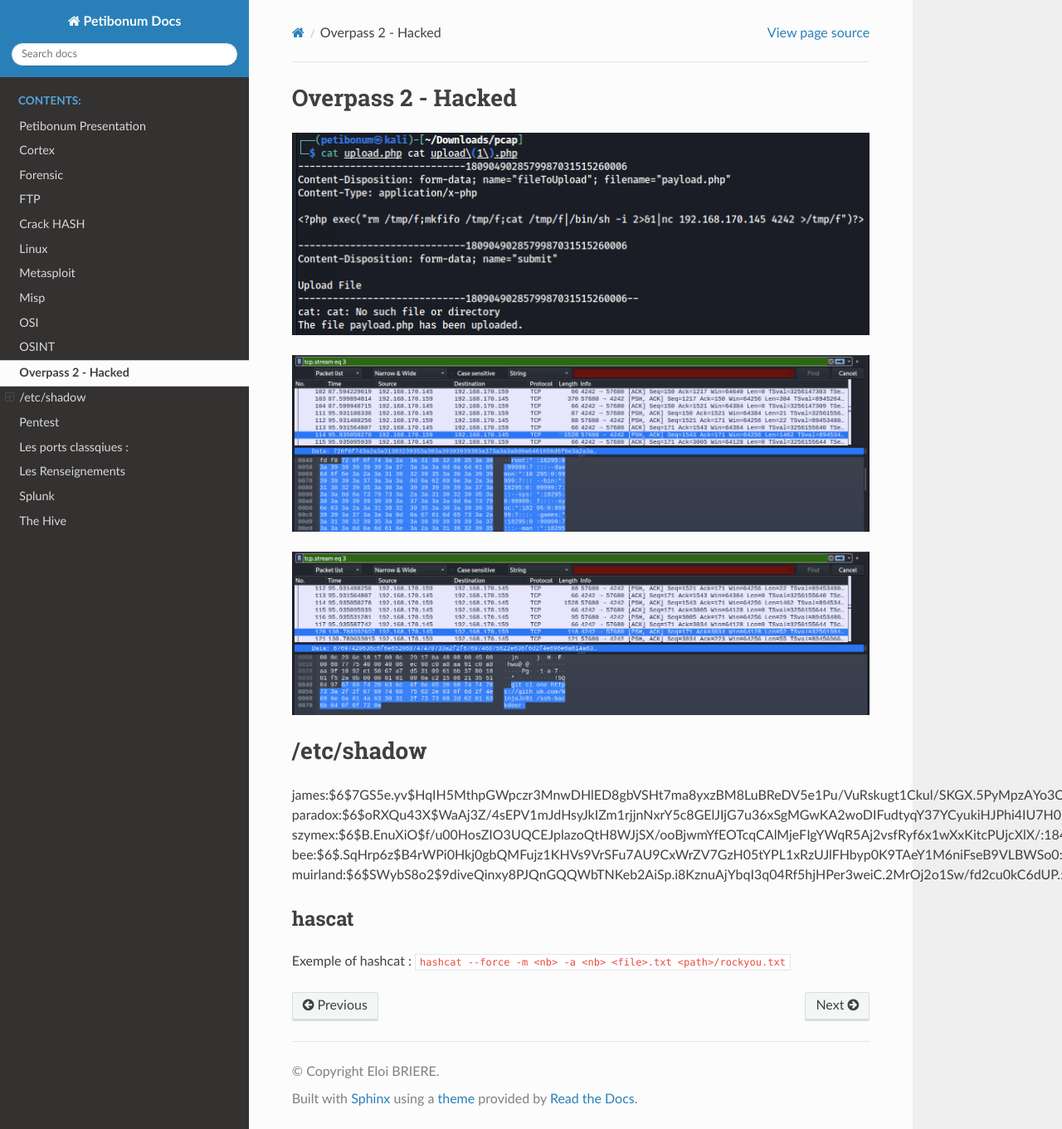
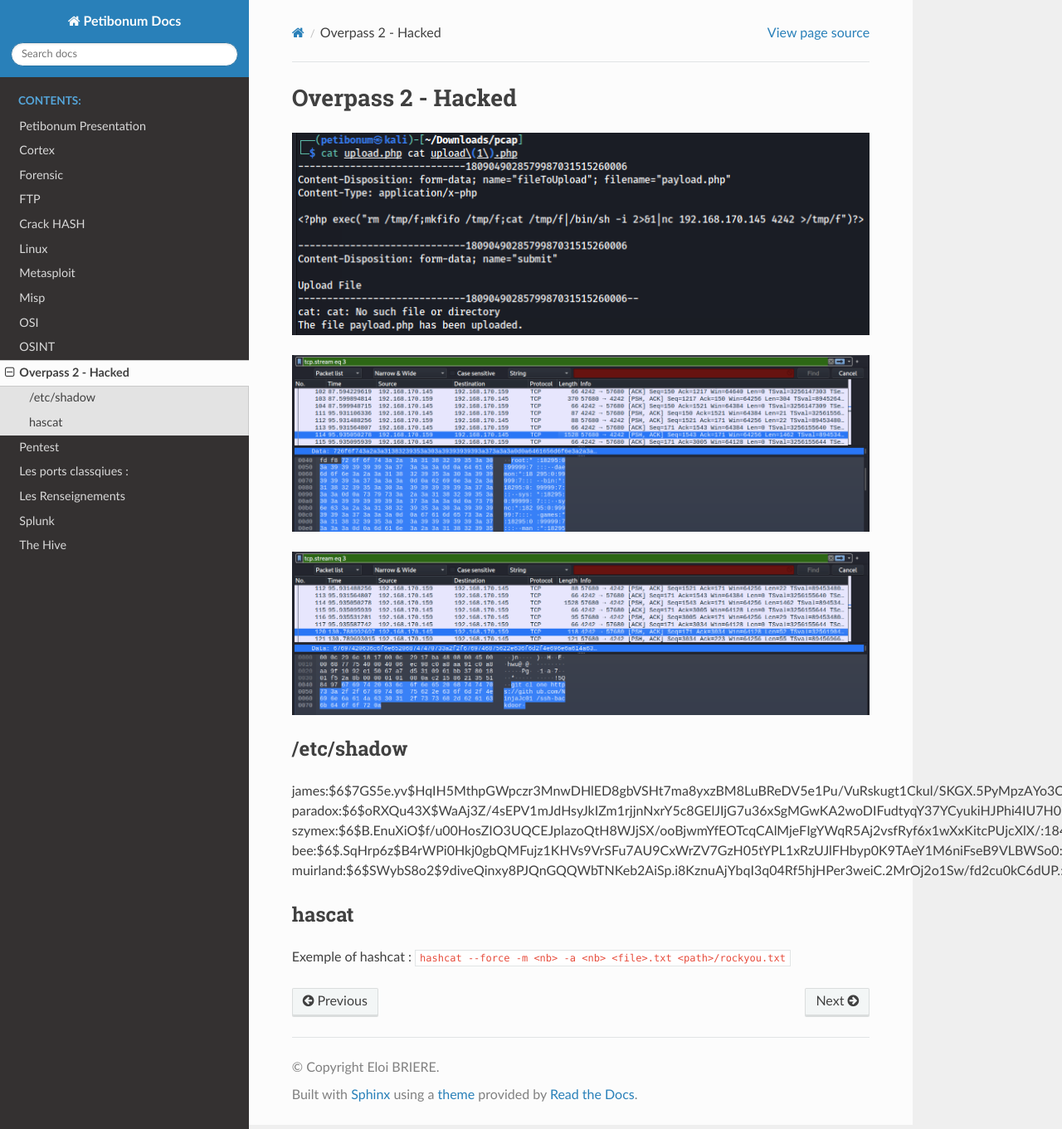
Before and after one commit to Iole-Bri/misp_docs_2, a Sphinx documentation site: the page built from docs/source/src/Overpass2-Hacked.md, in a window 1280 px wide and 1361 px high. Shown: the whole window at 83% size. Built offline with Sphinx 7.4.7 and the Read the Docs theme 2.0.0, drawn with Linux system fonts in a browser that asks for light colours.

```diff
--- a/docs/source/src/Overpass2-Hacked.md
+++ b/docs/source/src/Overpass2-Hacked.md
@@ -6,7 +6,7 @@
 
 ![](img/gitclone.png)
 
-# /etc/shadow
+## /etc/shadow
 
 james:$6$7GS5e.yv$HqIH5MthpGWpczr3MnwDHlED8gbVSHt7ma8yxzBM8LuBReDV5e1Pu/VuRskugt1Ckul/SKGX.5PyMpzAYo3Cg/:18464:0:99999:7:::
 paradox:$6$oRXQu43X$WaAj3Z/4sEPV1mJdHsyJkIZm1rjjnNxrY5c8GElJIjG7u36xSgMGwKA2woDIFudtyqY37YCyukiHJPhi4IU7H0:18464:0:99999:7:::
```
